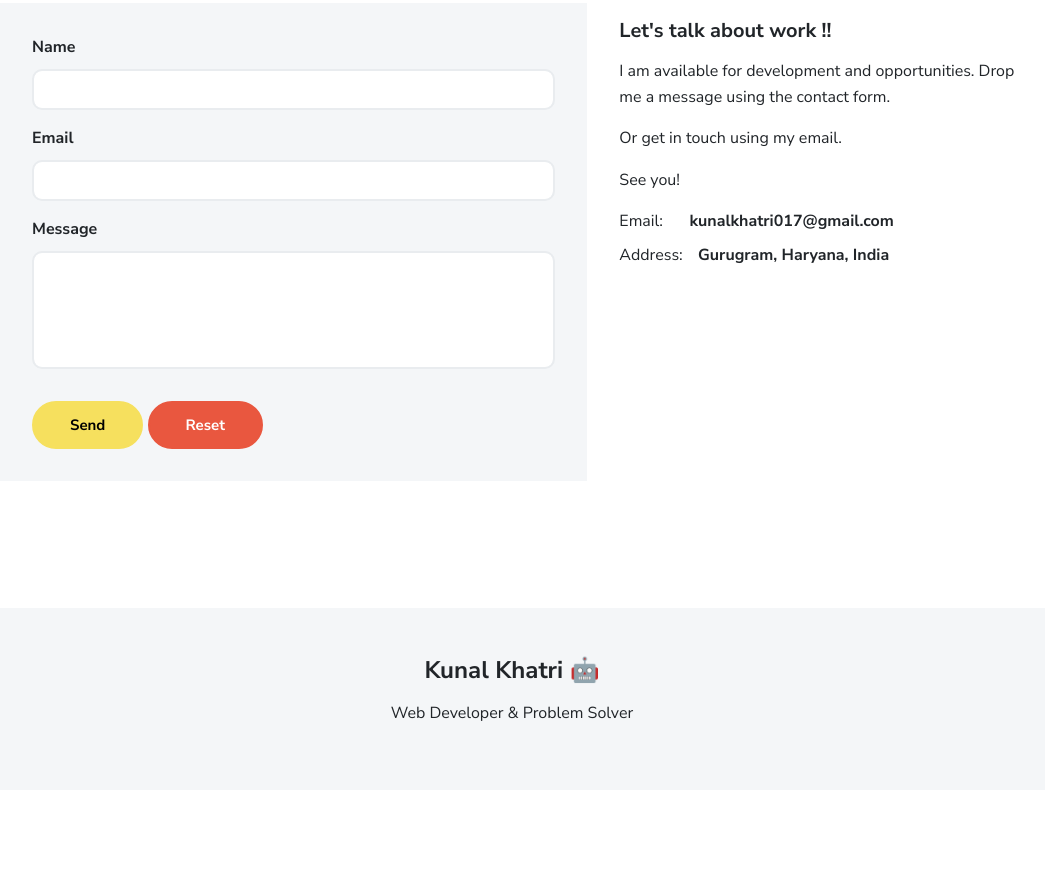
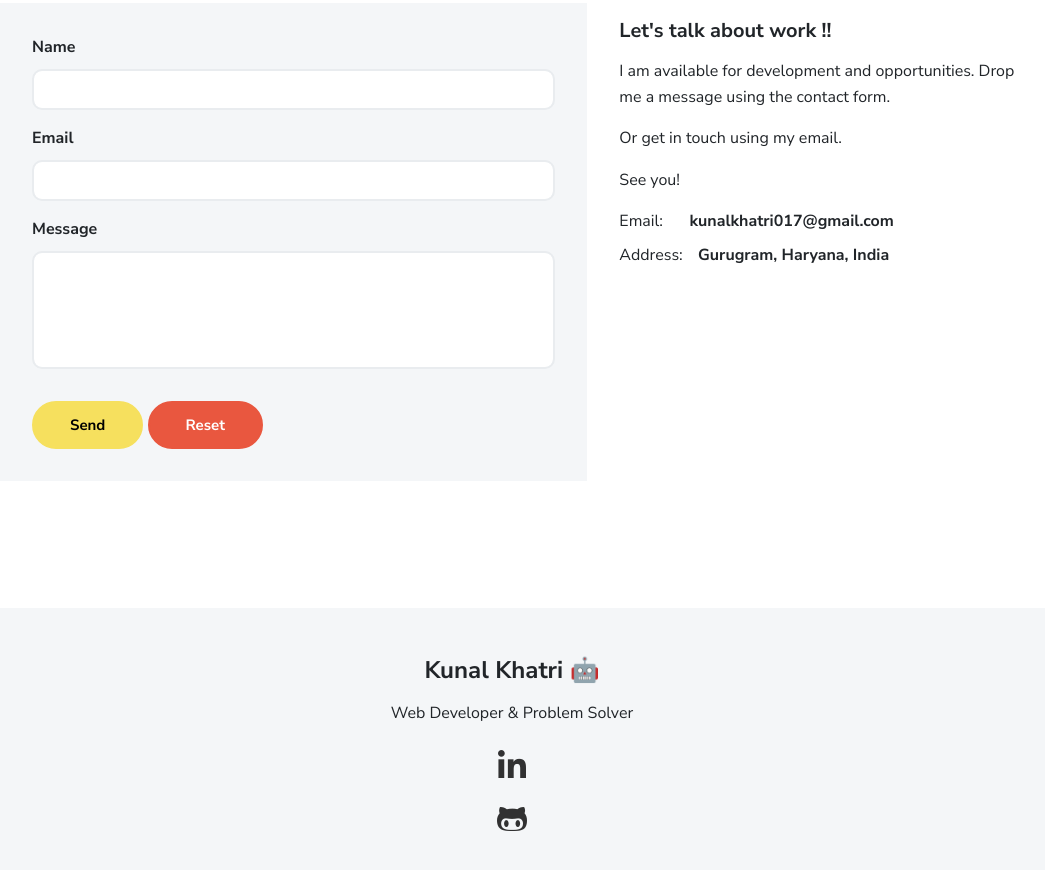
Before and after one commit to roughking07/mysite, a plain HTML site: page index.html in a window 1280 px wide. Shown: the part 3857-4727 px from the top of the page, without its empty margins (128-1173 px from the left). Before the commit the page ends 4647 px from the top, so only its background shows below. Drawn offline with Linux system fonts and the light colour scheme.

Commit message:
Update Footer

```diff
--- a/index.html
+++ b/index.html
@@ -399,6 +399,8 @@
     <div class="">
       <div class="h4"> Kunal Khatri 🤖</div>
       <p>Web Developer & Problem Solver</p>
+       <a class="nav-link" href="https://www.linkedin.com/in/kunal-khatri-017017/" title="LinkedIn" target="_blank"><i class="fab fa-linkedin-in fa-2x"></i><span class="menu-title sr-only">LinkedIn</span></a>
+       <a class="nav-link" href="https://github.com/roughking07/" title="GitHub" target="_blank"><i class="fab fa-github-alt fa-2x"></i><span class="menu-title sr-only">GitHub</span></a>
     </div>
 
 </footer>
```
